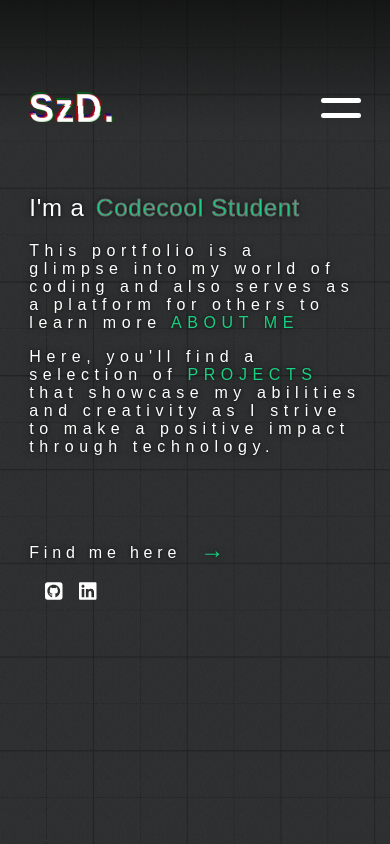
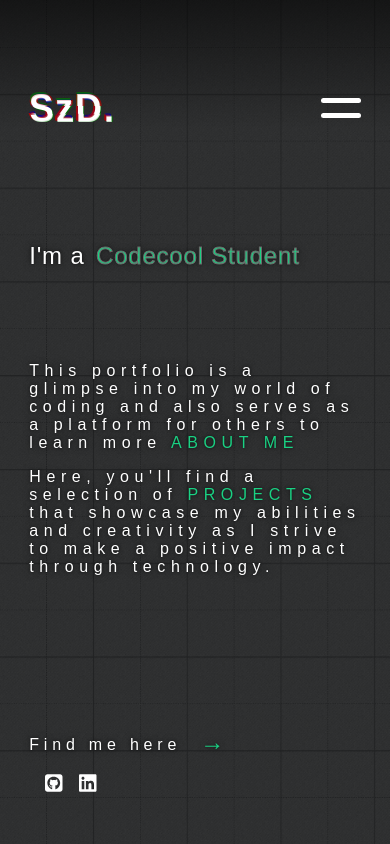
Before and after one commit to dorian-sz/Portfolio-Dorian-Szatmari, a React (Create React App) app in the folder portfolio/: page / in a window 390 px wide. Built offline with nearby package versions, Linux system fonts and the light colour scheme; a web font is replaced by a local one.

Commit message:
Add media queries for screen height

```diff
--- a/portfolio/src/pages/Landing-page/LandingPage.css
+++ b/portfolio/src/pages/Landing-page/LandingPage.css
@@ -279,3 +279,21 @@
         70% {margin-top: -9.5rem;}
     }
 }
+
+
+@media screen and (min-height: 710px) and (max-width: 600px) {
+    .landing-page-introduction-container{
+        gap: 2.5rem;
+    }
+}
+
+@media screen and (min-height: 830px) and (max-width: 600px) {
+
+    .landing-page-greeting-container{
+        margin-top: 3rem;
+    }
+
+    .landing-page-introduction-container{
+        gap: 4.5rem;
+    }
+}
```
